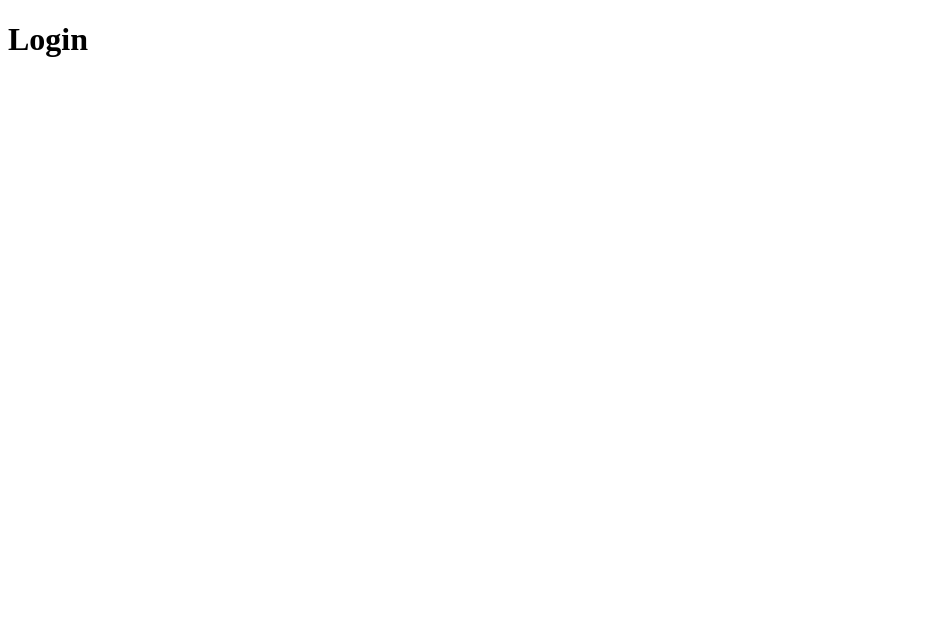
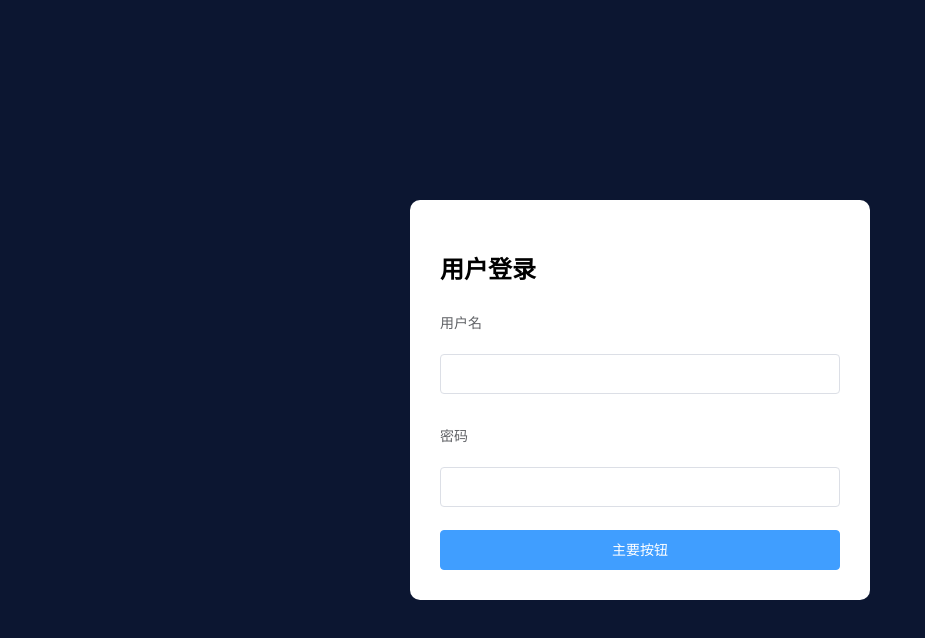
Before and after one commit to leetspeaks/vue-element-project, a Vue app: page /#/login in a window 1280 px wide. Shown: the top 638 px of the page, without its empty margins (0-925 px from the left). Built offline with nearby package versions, Linux system fonts and the light colour scheme.

Commit message:
登录成功时保存token

```diff
--- a/package.json
+++ b/package.json
@@ -8,7 +8,9 @@
     "lint": "vue-cli-service lint"
   },
   "dependencies": {
+    "axios": "^0.19.2",
     "core-js": "^3.6.4",
+    "element-ui": "^2.13.0",
     "vue": "^2.6.11",
     "vue-router": "^3.1.5"
   },
--- a/src/App.vue
+++ b/src/App.vue
@@ -5,4 +5,7 @@
 </template>
 
 <style>
+#app{
+  height: 100%;
+}
 </style>
--- /dev/null
+++ b/src/assets/css/reset.css
@@ -0,0 +1,5 @@
+html,body{
+    height: 100%;
+    padding: 0;
+    margin: 0;
+}
--- /dev/null
+++ b/src/components/Home/Home.vue
@@ -0,0 +1,11 @@
+<template>
+  <div>Home</div>
+</template>
+
+<script>
+export default {
+}
+</script>
+
+<style>
+</style>
--- a/src/components/Login/Login.vue
+++ b/src/components/Login/Login.vue
@@ -1,14 +1,62 @@
 <template>
-  <div>
-    <h1>Login</h1>
+  <div class="login-warp">
+    <el-form label-position="top" class="login-form" label-width="80px" :model="formLogin">
+      <h2>用户登录</h2>
+      <el-form-item label="用户名">
+        <el-input v-model="formLogin.username"></el-input>
+      </el-form-item>
+      <el-form-item label="密码">
+        <el-input type="password" v-model="formLogin.password"></el-input>
+      </el-form-item>
+      <el-button @click.prevent="handleLogin" class="login-btn" type="primary">主要按钮</el-button>
+    </el-form>
   </div>
 </template>
 
 <script>
 export default {
-  name: 'login'
+  name: 'login',
+  data () {
+    return {
+      formLogin: {
+        username: '',
+        password: ''
+      }
+    }
+  },
+  methods: {
+    async handleLogin () {
+      const res = await this.$http.post('login', this.formLogin)
+      console.log(res)
+      const { data, meta: { msg, status } } = res.data
+      if (status === 200) {
+        // 保存token
+        localStorage.setItem('token', data.token)
+        this.$router.push({ name: 'home' })
+        this.$message.success(msg)
+      } else {
+        this.$message.error(msg)
+      }
+    }
+  }
 }
 </script>
 
 <style>
+.login-warp{
+  height: 100%;
+  background-color: #0c1631;
+  display: flex;
+  justify-content: center;
+  align-items: center;
+}
+.login-form{
+  width: 400px;
+  background-color: #fff;
+  padding: 30px;
+  border-radius: 10px;
+}
+.login-btn{
+  width: 100%;
+}
 </style>
--- /dev/null
+++ b/src/plugins/http.js
@@ -0,0 +1,7 @@
+import axios from 'axios'
+const MyHttpServe = {}
+MyHttpServe.install = (Vue) => {
+  axios.defaults.baseURL = 'http://127.0.0.1:8888/api/private/v1/'
+  Vue.prototype.$http = axios
+}
+export default MyHttpServe
--- a/src/router/index.js
+++ b/src/router/index.js
@@ -1,14 +1,24 @@
 import Vue from 'vue'
 import VueRouter from 'vue-router'
-import Login from '../components/Login/Login.vue'
+import Login from '@/components/Login/Login.vue'
+import Home from '@/components/Home/Home.vue'
 
 Vue.use(VueRouter)
 
 const routes = [
   {
+    path: '/',
+    redirect: '/login'
+  },
+  {
     path: '/login',
     name: 'login',
     component: Login
+  },
+  {
+    path: '/',
+    name: 'home',
+    component: Home
   }
 ]
 
```
Also changed, not shown: src/main.js (+9 -0 lines), .eslintrc.js, 1 other file (tests, documents, lock files or other folders).
